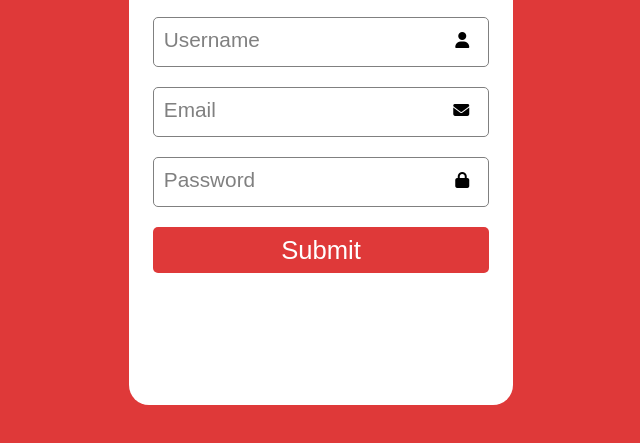
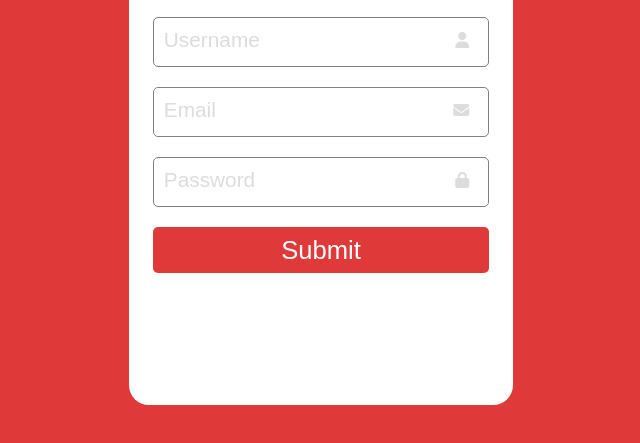
Before and after one commit to MuradRashidov/front-end, a plain HTML site: page lessons/positions/task2.html in a window 1280 px wide. Shown: the part 235-678 px from the top of the page, without its empty margins (319-959 px from the left). Drawn offline with Linux system fonts and the light colour scheme.

Commit message:
iconscolor

```diff
--- a/lessons/positions/assets/css/task2.css
+++ b/lessons/positions/assets/css/task2.css
@@ -50,10 +50,11 @@ i{
     position: absolute;
     top: 15px;
     right: 20px;
+    color: gainsboro;
 }
 ::placeholder{
     font-size: 1.3rem;
-    color: gray;
+    color: gainsboro;
 }
 button{
     width: 100%;
```
